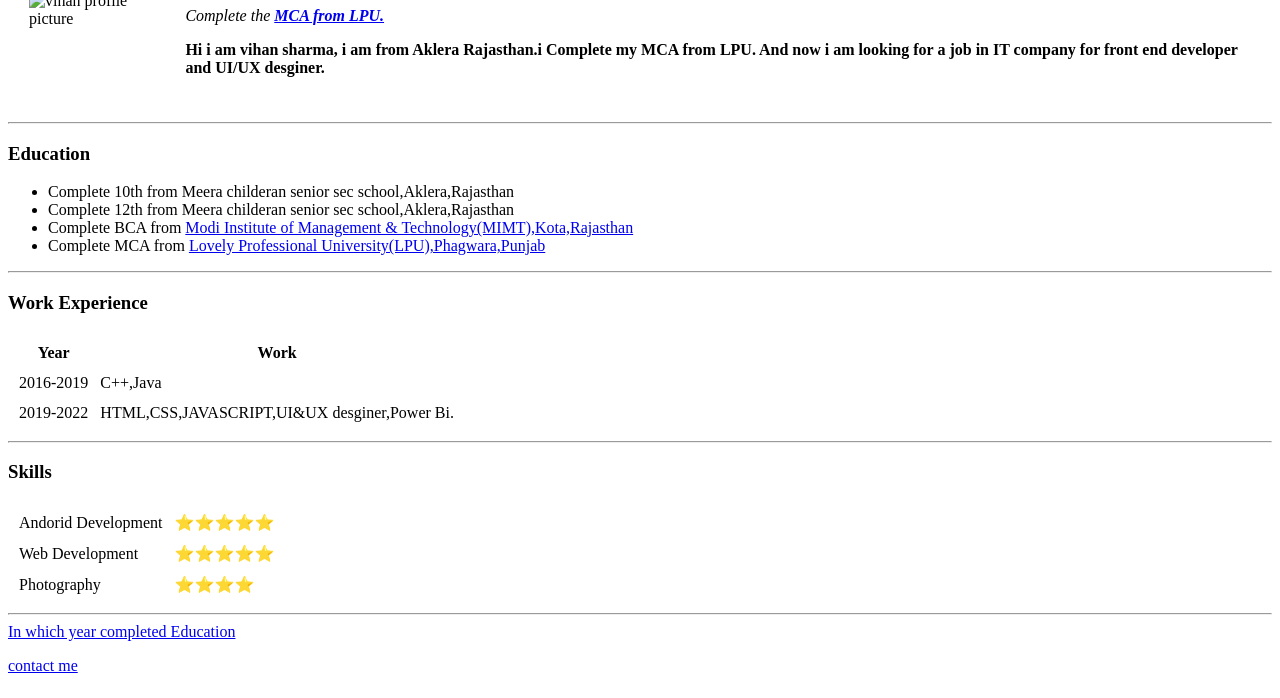
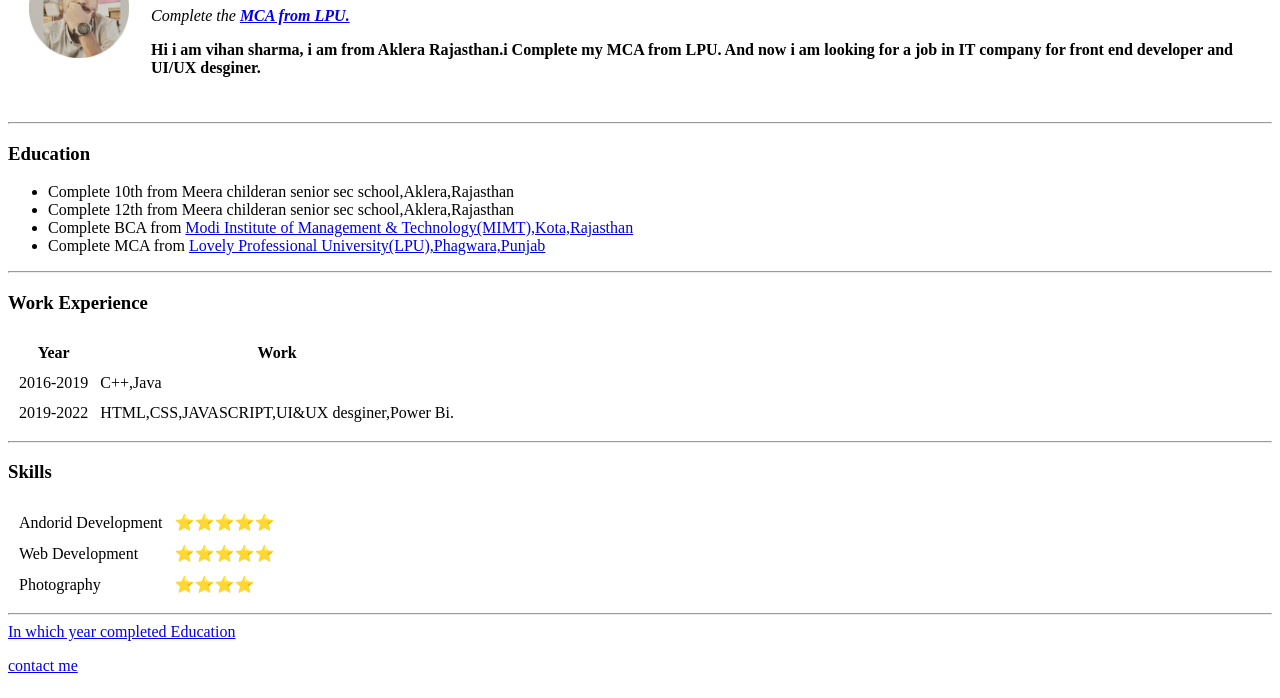
Before and after one commit to VihanSharma/cv, a plain HTML site: page index.html in a window 1280 px wide. Shown: the part 102-800 px from the top of the page. Drawn offline with Linux system fonts and the light colour scheme.

Commit message:
Add initial CV website files

```diff
--- a/index.html
+++ b/index.html
@@ -9,7 +9,7 @@
 <body>
   <table cellspacing = "20">
     <tr>
-      <td><img src="images/mine.png" alt="vihan profile picture" width="100" height="100"></td>
+      <td><img src="mine.png" alt="vihan profile picture" width="100" height="100"></td>
       <td><h1>Vihan Sharma</h1>
       <p><em>Complete the<strong> <a href="https://www.lpu.in/"> MCA from LPU.</a></strong></em></p>
       <p><strong>Hi i am vihan sharma, i am from Aklera Rajasthan.i Complete my MCA from LPU.
```
